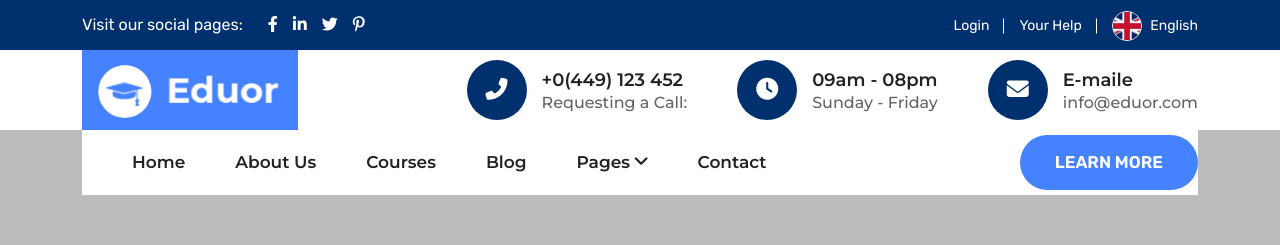
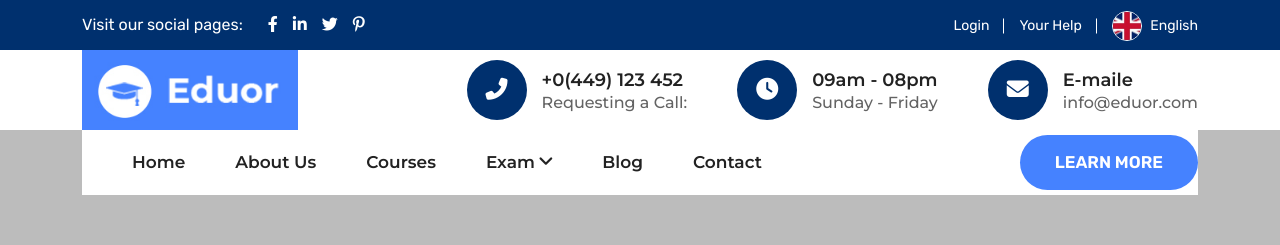
Before and after one commit to salesotomatikstbm/Aishwarya-Academy, a Next.js app: page /home-2 in a window 1280 px wide. Shown: the top 245 px of the page. Built offline with nearby package versions, Linux system fonts and the light colour scheme.

Commit message:
add correct home page

```diff
--- a/component/navbar/NavigationSection.js
+++ b/component/navbar/NavigationSection.js
@@ -37,11 +37,8 @@ const NavigationSection = ({ position, btnPosition, navRef }) => {
           <Navlink href="/courses">courses</Navlink>
         </li>
         <li className="nav-item">
-          <Navlink href="/blog">blog</Navlink>
-        </li>
-        <li className="nav-item">
           <a className="nav-link">
-            pages <i className="fa fa-angle-down"></i>
+            Exam <i className="fa fa-angle-down"></i>
           </a>
           <ul className="tf__droap_menu">
             <li>
@@ -88,6 +85,10 @@ const NavigationSection = ({ position, btnPosition, navRef }) => {
           </ul>
         </li>
         <li className="nav-item">
+          <Navlink href="/blog">blog</Navlink>
+        </li>
+
+        <li className="nav-item">
           <Navlink href="/contact">contact</Navlink>
         </li>
         {btnPosition ? null : (
```
